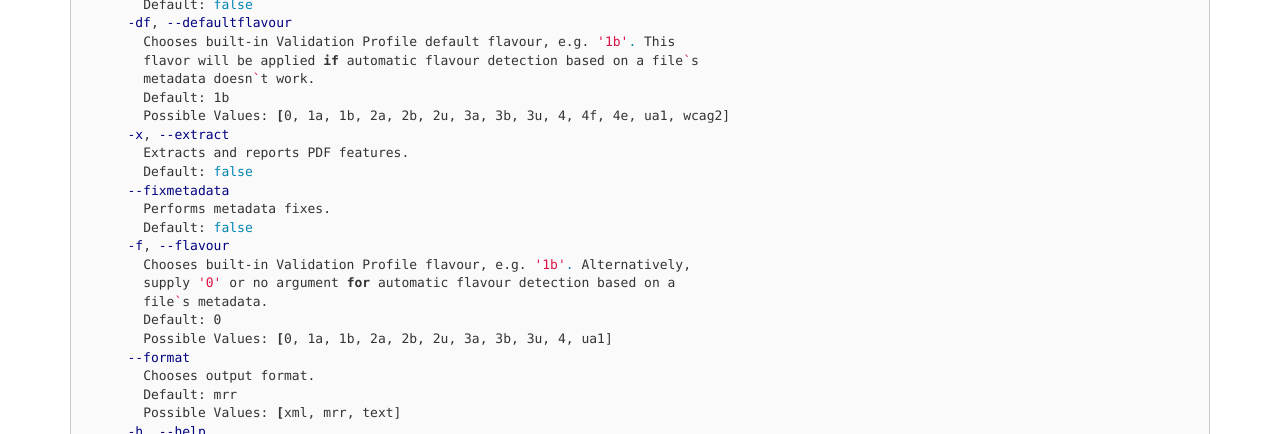
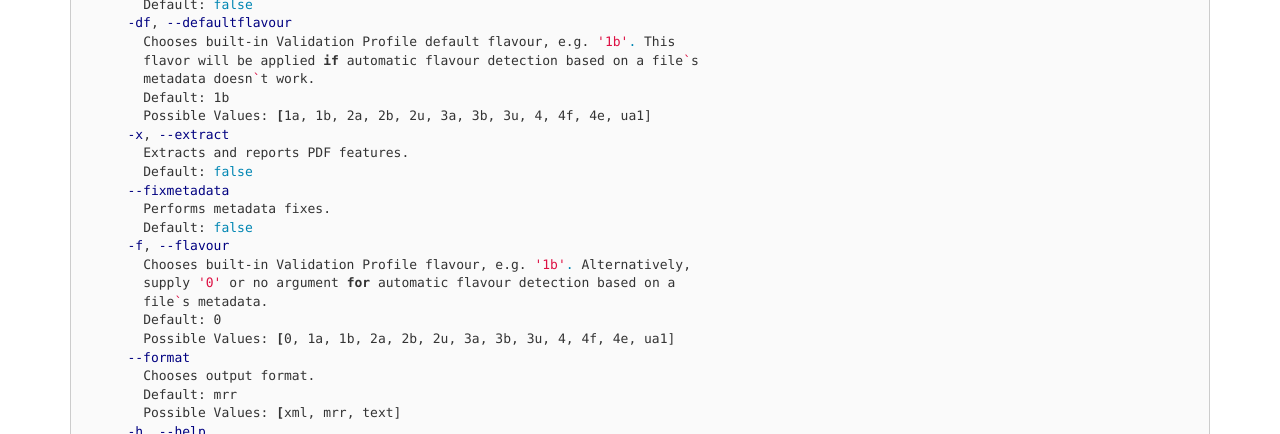
Before and after one commit to veraPDF/veraPDF.github.io, a Jekyll site: the page built from cli/help/index.md, in a window 1280 px wide and 1400 px high. Shown: the part 313-747 px from the top of the window. Built offline with Jekyll 4.4.1, drawn with Linux system fonts in a browser that asks for light colours; nearby versions of some CDN libraries; some of the changed text lies outside the part shown.

Commit message:
Update footer, help and develop pages

```diff
--- a/_includes/footer.html
+++ b/_includes/footer.html
@@ -32,7 +32,7 @@
     <div class="site-info small">
             <a rel="license" href="http://creativecommons.org/licenses/by/4.0/"><i class="fa fa-cc fa-2x"></i></a>
       <p>Except where otherwise noted content created by the <a xmlns:cc="http://creativecommons.org/ns#" href="http://www.verapdf.org" property="cc:attributionName" rel="cc:attributionURL"> veraPDF Consortium</a> is licensed under a <a rel="license" href="http://creativecommons.org/licenses/by/4.0/">Creative Commons Attribution 4.0 International License</a>.</p>
-      <p>Copyright &copy; 2015 - 2021 veraPDF consortium</p>
+      <p>Copyright &copy; 2015 - 2022 veraPDF consortium</p>
     </div><!-- close .site-info -->
   </div>
   </div><!-- close .container -->
--- a/cli/help/index.md
+++ b/cli/help/index.md
@@ -20,7 +20,7 @@ Usage: veraPDF [options] FILES
         flavor will be applied if automatic flavour detection based on a file`s
         metadata doesn`t work.
         Default: 1b
-        Possible Values: [0, 1a, 1b, 2a, 2b, 2u, 3a, 3b, 3u, 4, 4f, 4e, ua1, wcag2]
+        Possible Values: [1a, 1b, 2a, 2b, 2u, 3a, 3b, 3u, 4, 4f, 4e, ua1]
       -x, --extract
         Extracts and reports PDF features.
         Default: false
@@ -32,7 +32,7 @@ Usage: veraPDF [options] FILES
         supply '0' or no argument for automatic flavour detection based on a
         file`s metadata.
         Default: 0
-        Possible Values: [0, 1a, 1b, 2a, 2b, 2u, 3a, 3b, 3u, 4, ua1]
+        Possible Values: [0, 1a, 1b, 2a, 2b, 2u, 3a, 3b, 3u, 4, 4f, 4e, ua1]
       --format
         Chooses output format.
         Default: mrr
```
Also changed, not shown: develop/index.md (+2 -2 lines).
